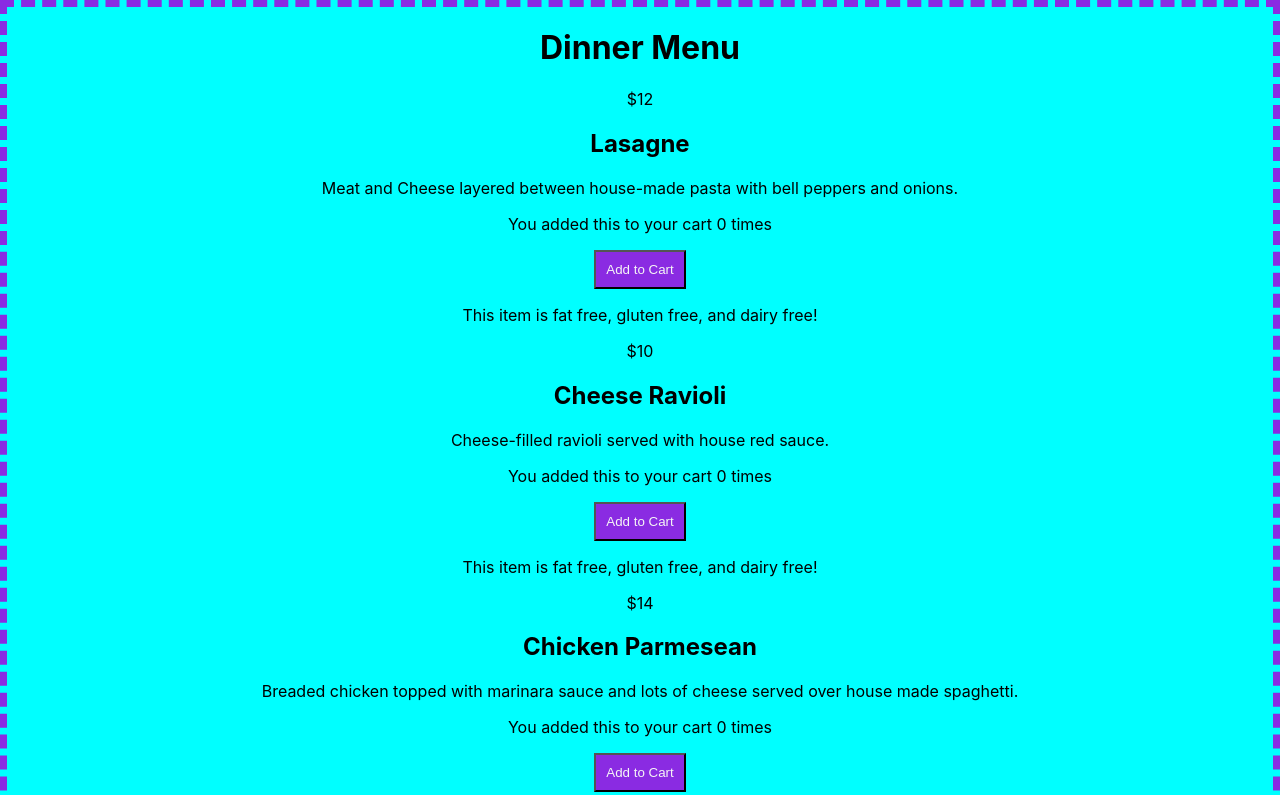
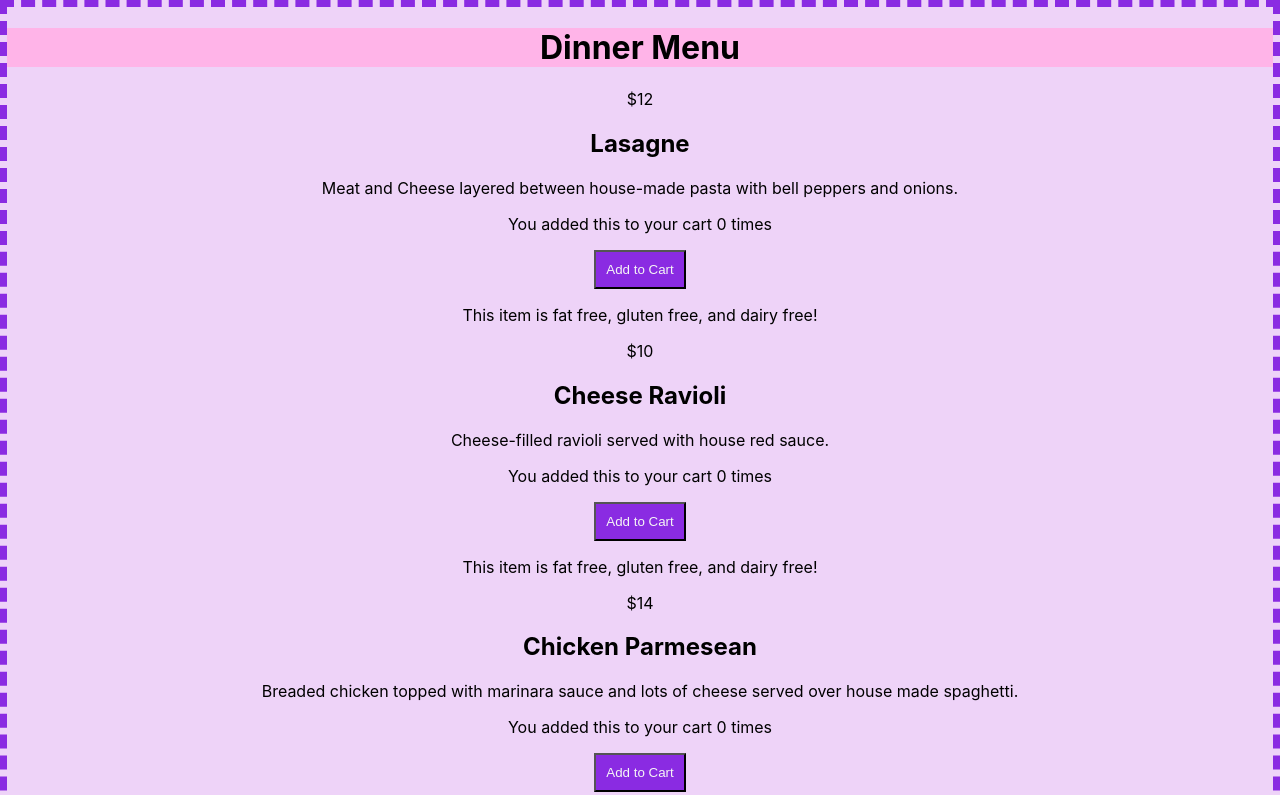
Before and after one commit to Karynes16/Portfolio1, a React (Create React App) app: page / in a window 1280 px wide. Shown: the top 795 px of the page. Built offline with nearby package versions, Linux system fonts and the light colour scheme.

Commit message:
March 22, 2022 3:37 PM

```diff
--- a/src/index.css
+++ b/src/index.css
@@ -5,12 +5,16 @@ body {
     sans-serif;
   -webkit-font-smoothing: antialiased;
   -moz-osx-font-smoothing: grayscale;
-  background-color: aqua;
+  background-color: rgb(238, 211, 248);
   border-style: dashed;
   border-width: 7px;
   border-color: blueviolet;
 }
 
+h1 {
+  background-color: rgb(255, 180, 232);
+
+}
 code {
   font-family: source-code-pro, Menlo, Monaco, Consolas, 'Courier New',
     monospace;
```
